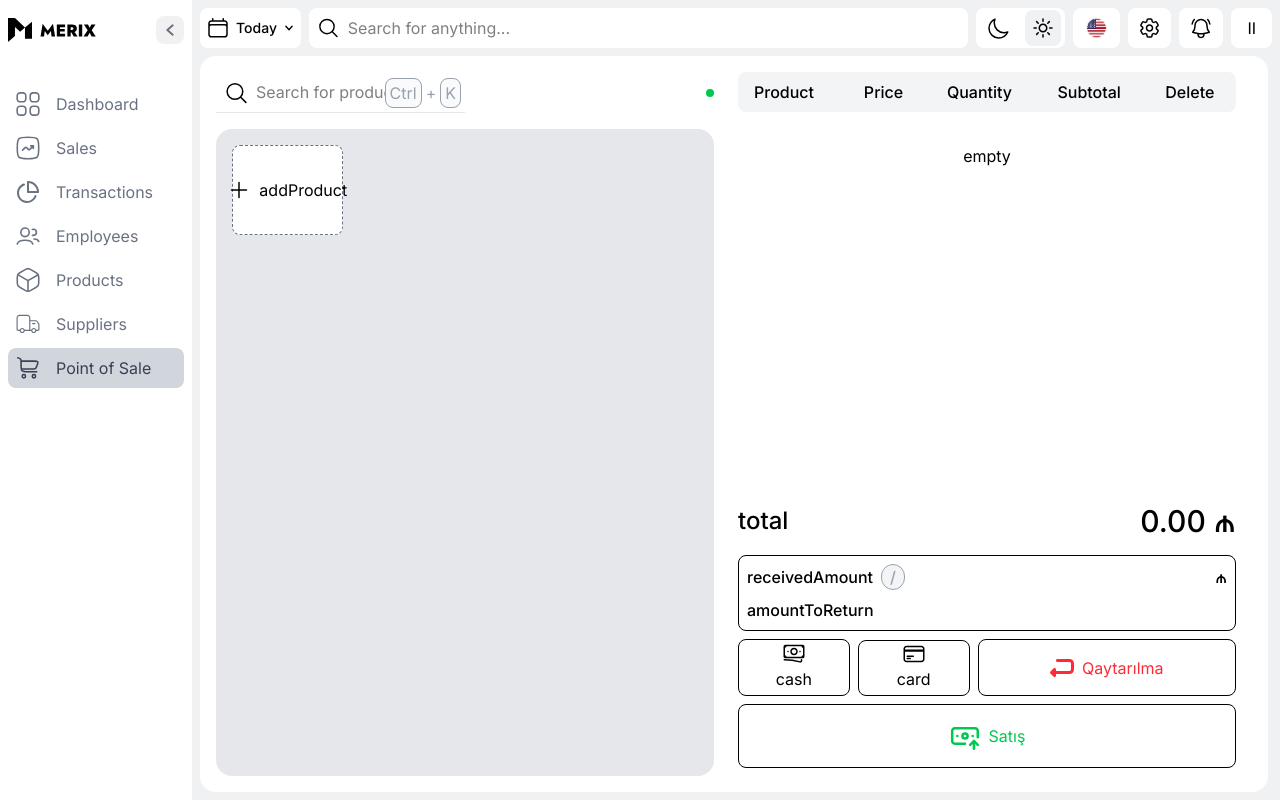
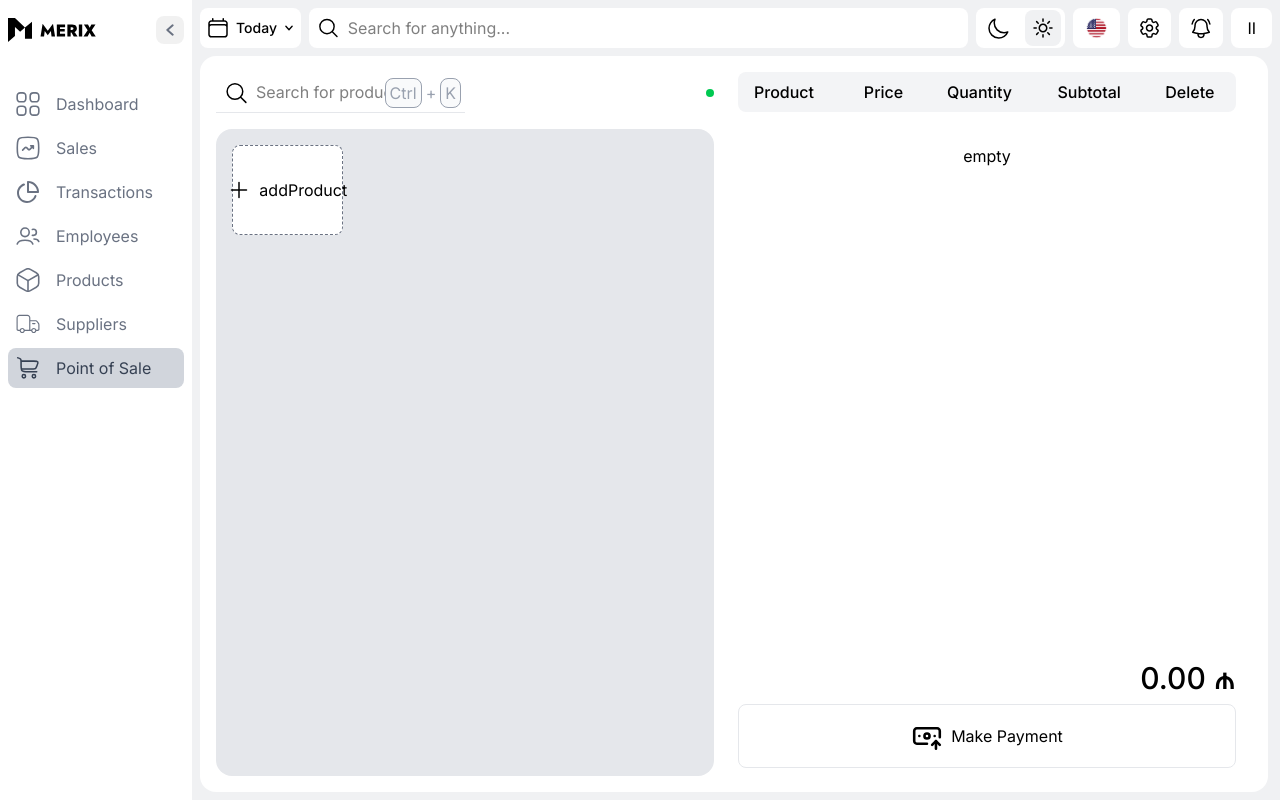
Before and after one commit to lsmayl1/Merix, a React (Vite) app in the folder client/: page /point-of-sale in a window 1280 px wide. Built offline with nearby package versions, Linux system fonts and the light colour scheme.

Commit message:
Client / Point Of Sale

```diff
--- /dev/null
+++ b/client/src/assets/Icons/Collapse.tsx
@@ -0,0 +1,24 @@
+import * as React from "react";
+
+const Collapse = (props: React.SVGProps<SVGSVGElement>) => {
+  return (
+    <svg
+      width={21}
+      height={37}
+      viewBox="0 0 21 37"
+      fill="none"
+      xmlns="http://www.w3.org/2000/svg"
+      {...props}
+    >
+      <path
+        d="M18.1602 34.4504L2.50016 18.4752L18.1602 2.5"
+        stroke="#717171"
+        strokeWidth={5}
+        strokeLinecap="round"
+        strokeLinejoin="round"
+      />
+    </svg>
+  );
+};
+
+export default Collapse;
--- a/client/src/components/pointOfSale/paymentSide/index.tsx
+++ b/client/src/components/pointOfSale/paymentSide/index.tsx
@@ -1,119 +1,160 @@
-import React, { useState } from "react";
+import React, { useEffect, useState } from "react";
 import { useTranslation } from "react-i18next";
 import Cash from "../../../assets/Icons/Cash";
 import CreditCard from "../../../assets/Icons/CreditCard";
 import { Payment } from "../../../assets/Icons/Payment";
-import Return from "../../../assets/Icons/Return";
-export const PaymentSide = ({ data = [] }) => {
+import Collapse from "../../../assets/Icons/Collapse";
+import { set } from "react-hook-form";
+export const PaymentSide = ({ data = [], handleBack, value = 40 }) => {
   const { t } = useTranslation();
-  const { paymentMethod, setPaymentMethod } = useState("cash");
-  const barcodeRef = React.useRef(null);
+  const [paymentMethod, setPaymentMethod] = useState("cash");
+  const [cash, setCash] = useState("0");
+  const [card, setCard] = useState("0");
 
-  const handlePaymentMethodChange = (method) => {
-    setPaymentMethod(method);
-    barcodeRef.current?.focus();
+  const buttons = ["7", "8", "9", "4", "5", "6", "1", "2", "3", ".", "0", "⌫"];
+
+  const applyValue = (key: string) => {
+    let value = paymentMethod === "cash" ? cash : card;
+
+    // Təmizlə
+    if (key === "C") {
+      paymentMethod === "cash" ? setCash("0") : setCard("0");
+      return;
+    }
+
+    // Backspace
+    if (key === "⌫") {
+      if (value.length <= 1) {
+        paymentMethod === "cash" ? setCash("0") : setCard("0");
+      } else {
+        paymentMethod === "cash"
+          ? setCash(value.slice(0, -1))
+          : setCard(value.slice(0, -1));
+      }
+      return;
+    }
+
+    // "." yalnız bir dəfə
+    if (key === "." && value.includes(".")) return;
+
+    // Ondalık max 2
+    if (value.includes(".")) {
+      const [, decimals] = value.split(".");
+      if (decimals.length >= 2) return;
+    }
+
+    // 👉 ƏGƏR value "0"-dırsa, onu əvəz et
+    const newValue = value === "0" && key !== "." ? key : value + key;
+
+    paymentMethod === "cash" ? setCash(newValue) : setCard(newValue);
+  };
+  const handleAllValue = () => {
+    if (paymentMethod === "cash") {
+      setCash(value.toString());
+    } else {
+      setCard(value.toString());
+    }
   };
 
+  useEffect(() => {
+    const handleKeyDown = (e: KeyboardEvent) => {
+      if (e.key >= "0" && e.key <= "9") {
+        applyValue(e.key);
+      }
+
+      if (e.key === "." || e.key === ",") {
+        applyValue(".");
+      }
+
+      if (e.key === "Backspace") {
+        applyValue("⌫");
+      }
+
+      if (e.key === "Delete") {
+        applyValue("C");
+      }
+    };
+
+    window.addEventListener("keydown", handleKeyDown);
+    return () => window.removeEventListener("keydown", handleKeyDown);
+  }, [card, cash, paymentMethod]);
+
   return (
-    <div className="flex flex-col h-fit justify-center gap-4">
+    <div className="flex flex-col h-full justify-between ">
       <div className="flex flex-col gap-2">
-        <div className="flex items-center justify-between">
-          <span className="text-2xl font-medium">{t("total")}</span>
-          <span className="text-3xl font-medium">
-            {data?.total?.toFixed(2) || "0.00"} ₼
-          </span>
+        <div className="flex items-center gap-4">
+          <Collapse
+            className="inline size-6 mr-2 cursor-pointer"
+            onClick={handleBack}
+          />
+        </div>
+      </div>
+      <div className="flex items-center justify-center text-5xl gap-4 font-medium">
+        <span className=" text-nowrap">{value.toFixed(2) || "50.00"} ₼</span>
+      </div>
+      <div className="flex flex-col justify-end w-full gap-2  rounded-lg  p-2 font-medium ">
+        <div
+          onClick={() => setPaymentMethod("cash")}
+          className={`flex w-full gap-8 justify-between  items-center border cursor-pointer ${
+            paymentMethod === "cash" ? "border-blue-600" : "border-gray-200"
+          } w-fit p-4 rounded-lg `}
+        >
+          <div className="flex gap-2 items-center">
+            <Cash className="size-6" />
+            <h1>{t("Cash")}</h1>{" "}
+          </div>
+          <div className="flex items-center gap-2">
+            <span className="text-xl">
+              {Number(cash).toFixed(2) || "0.00"} ₼
+            </span>
+          </div>
+        </div>
+        <div
+          onClick={() => setPaymentMethod("card")}
+          className={`flex gap-8 items-center border justify-between cursor-pointer w-full ${
+            paymentMethod === "card" ? "border-blue-600" : "border-gray-200"
+          } w-fit p-4 rounded-lg `}
+        >
+          <div className="flex gap-2 items-center">
+            <CreditCard className="size-6 mr-2" />
+            <h1>{t("Card")}</h1>{" "}
+          </div>
+          <div className="flex items-center gap-2">
+            <span className="text-xl">
+              {Number(card).toFixed(2) || "0.00"} ₼
+            </span>
+          </div>
         </div>
       </div>
       <div className="flex flex-col gap-2 ">
-        <div className="flex flex-col gap-2 border-mainBorder border rounded-lg w-full p-2 font-medium ">
-          <div className="flex justify-between items-center">
-            <div className="flex gap-2 items-center">
-              <h1>{t("receivedAmount")}</h1>{" "}
-              <span className="bg-gray-100 rounded-full px-2  border border-mainBorder text-gray-400">
-                /
-              </span>
-            </div>
-            <div className="flex items-center gap-2">
-              <input
-                className="text-xl text-right"
-                step={0.01}
-                // ref={receivedInput}
-                // type="number"
-                // onChange={(e) =>
-                //   setReceivedAmount(e.target.value.replace(",", "."))
-                // }
-                // value={receivedAmount}
-              />
-              <span> ₼</span>
-            </div>
+        <div className="w-full">
+          <div className="grid grid-cols-3 gap-2">
+            {buttons.map((btn) => (
+              <button
+                key={btn}
+                onClick={() => applyValue(btn)}
+                className="h-24 text-2xl font-medium bg-gray-200 rounded hover:bg-gray-300 active:scale-95"
+              >
+                {btn}
+              </button>
+            ))}
           </div>
-          <div className="flex justify-between items-center">
-            <h1>{t("amountToReturn")}</h1>
-            {/* <span className="text-xl">{AmountToReturn.toFixed(2)} ₼</span> */}
-          </div>
-        </div>
-        <div className="flex items-center gap-2 w-full">
-          <div className="flex gap-2 items-center w-full h-full">
-            <button
-              //   onClick={() => handlePaymentMethodChange("cash")}
-              className={`flex flex-col gap-1 items-center border  px-6 py-1 rounded-lg w-full ${
-                paymentMethod == "cash"
-                  ? "border-blue-500 bg-blue-50"
-                  : " border-mainBorder"
-              }`}
-            >
-              <Cash
-                className={`${
-                  paymentMethod == "cash" ? "text-blue-500" : "text-black"
-                }`}
-              />
-              <span
-                className={`${
-                  paymentMethod == "cash" ? "text-blue-500" : "text-black"
-                }`}
-              >
-                {t("cash")}
-              </span>
-            </button>
-            <button
-              //   onClick={() => handlePaymentMethodChange("card")}
-              className={`flex flex-col gap-1 items-center border ${
-                paymentMethod == "card"
-                  ? "border-blue-500 bg-blue-50"
-                  : " border-mainBorder"
-              }  px-6 py-1 rounded-lg w-full`}
-            >
-              <CreditCard
-                className={`${
-                  paymentMethod == "card" ? "text-blue-500" : "text-black"
-                }`}
-              />
-              <span
-                className={`${
-                  paymentMethod == "card" ? "text-blue-500" : "text-black"
-                }`}
-              >
-                {t("card")}
-              </span>
-            </button>
-          </div>
-          <button
-            // disabled={data.length == 0 || postLoading}
-            // onClick={() => handleSubmitSale("return")}
-            className="flex justify-center  gap-2 items-center border border-mainBorder px-6 h-full rounded-lg w-full"
-          >
-            <Return className={"text-red-500"} />
-            <span className="text-red-500">{t("Qaytarılma")}</span>
-          </button>
         </div>
         <div className="flex items-center gap-2 w-full h-full">
           <button
-            // disabled={data.length == 0 || postLoading}
+            onClick={handleAllValue}
+            className="flex justify-center text-2xl gap-2 items-center border border-gray-200 px-6 h-16 rounded-lg w-full"
+          >
+            <span className=""> {t("All Value")}</span>
+          </button>
+          <button
             // onClick={() => handleSubmitSale("sale")}
-            className="flex justify-center text-2xl gap-2 items-center border border-mainBorder px-6 h-16 rounded-lg w-full"
+            className={`flex justify-center text-2xl gap-2 items-center border border-gray-200 px-6 h-16 rounded-lg w-full
+				${Number(cash) + Number(card) < value ? "bg-gray-300 cursor-not-allowed" : ""}
+				`}
           >
-            <Payment className={"size-8 text-green-500"} />
-            <span className="text-green-500"> {t("Satış")}</span>
+            <Payment className={"size-8 "} />
+            <span className=""> {t("Pay")}</span>
           </button>
         </div>
       </div>
--- a/client/src/pages/pos/index.tsx
+++ b/client/src/pages/pos/index.tsx
@@ -11,13 +11,14 @@ import { Table } from "../../components/table";
 import { ProductSide } from "../../components/pointOfSale/productsSide";
 import { toast, ToastContainer } from "react-toastify";
 import { useTranslation } from "react-i18next";
-import { PosHeader } from "../../components/pointOfSale/header";
 import { PaymentSide } from "../../components/pointOfSale/paymentSide";
 import { QtyInput } from "../../components/pointOfSale/qtyInput";
+import { Payment } from "../../assets/Icons/Payment";
 export const Pos = () => {
   const { t } = useTranslation();
   const columnHelper = createColumnHelper();
   const [inputData, setInputData] = useState([]);
+  const [paymentStage, setPaymentStage] = useState(false);
   const [data, setData] = useState([]);
   const [query, setQuery] = useState("");
   //   const [postPreview, { isLoading: previewLoading }] =
@@ -72,7 +73,6 @@ export const Pos = () => {
       ),
     }),
   ];
-  //   const [postSale, { isLoading: postLoading }] = usePostSaleMutation();
   const searchInput = useRef();
   const modalRef = useRef();
   const barcodeRef = useRef();
@@ -262,12 +262,33 @@ export const Pos = () => {
         // products={products}
         handleChangeQty={handleChangeQtyAndFocus}
       />
-
-      <div className="flex-1  px-4 gap-4  flex flex-col justify-between pb-2 h-full  ">
-        <Table columns={columns} data={data?.items} pagination={false} />
-
-        <PaymentSide />
-      </div>
+      {paymentStage ? (
+        <div className="flex-1 px-4">
+          <PaymentSide handleBack={() => setPaymentStage(false)} />
+        </div>
+      ) : (
+        <div className="flex-1  px-4 gap-4  flex flex-col justify-between pb-2 h-full  ">
+          <Table columns={columns} data={data?.items} pagination={false} />
+          <div className="flex flex-col gap-2">
+            <div className="flex items-center justify-end">
+              {/* <span className="text-2xl font-medium">{t("Total")}</span> */}
+              <span className="text-3xl font-medium">
+                {data?.total?.toFixed(2) || "0.00"} ₼
+              </span>
+            </div>
+            <div className="flex items-center gap-2 w-full h-full">
+              <button
+                // disabled={data.length == 0 || postLoading}
+                onClick={() => setPaymentStage(true)}
+                className="flex justify-center cursor-pointer text-2xl gap-2 items-center border border-gray-200 px-6 h-16 rounded-lg w-full"
+              >
+                <Payment className={"size-8 "} />
+                <span className=""> {t("Make Payment")}</span>
+              </button>
+            </div>
+          </div>
+        </div>
+      )}
     </div>
   );
 };
--- a/client/src/style/index.css
+++ b/client/src/style/index.css
@@ -16,6 +16,7 @@ textarea:focus {
   font-size: inherit;
   line-height: inherit;
   outline: none;
+  cursor: pointer;
 }
 
 input[type="number"] {
```
